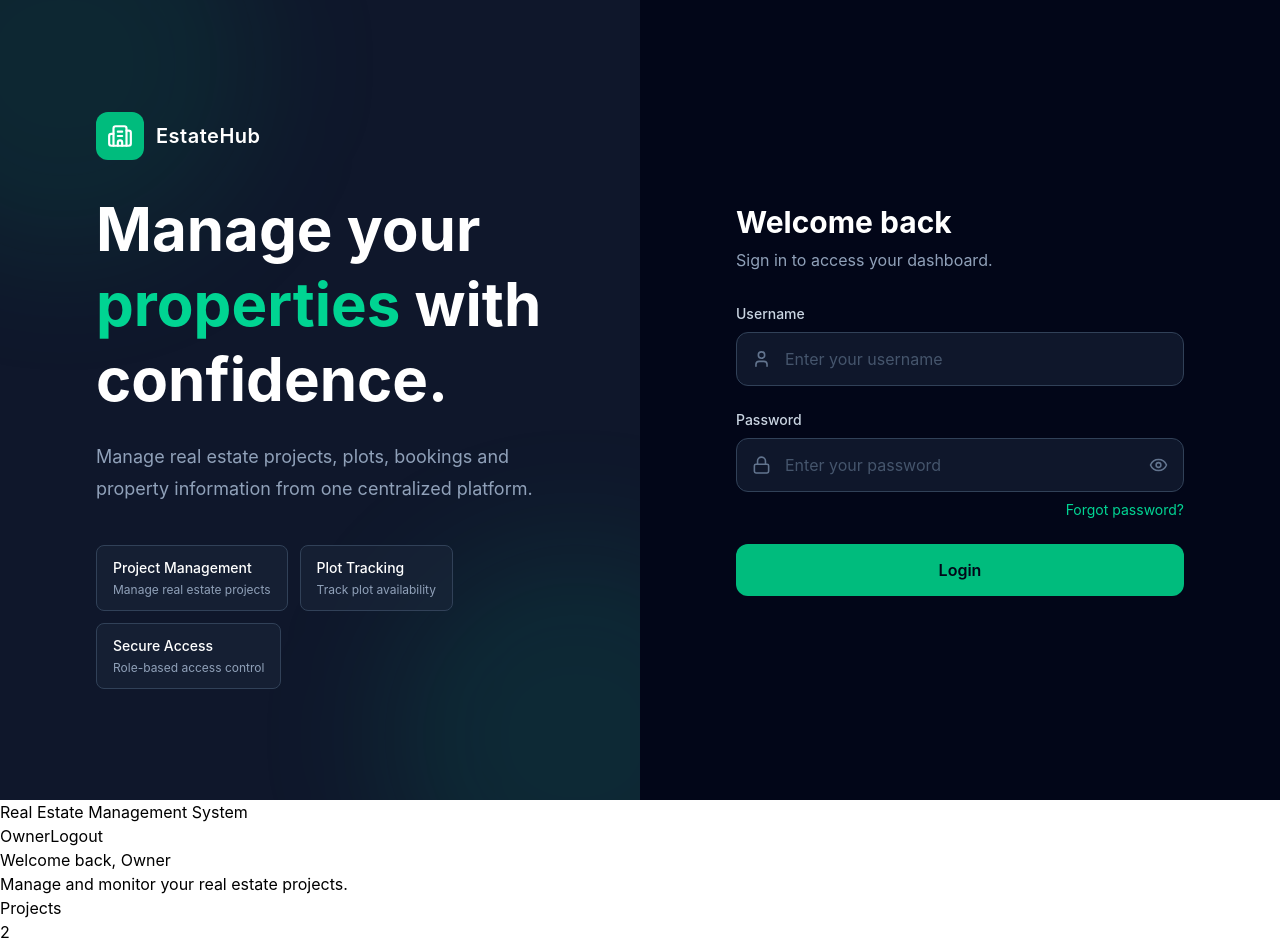
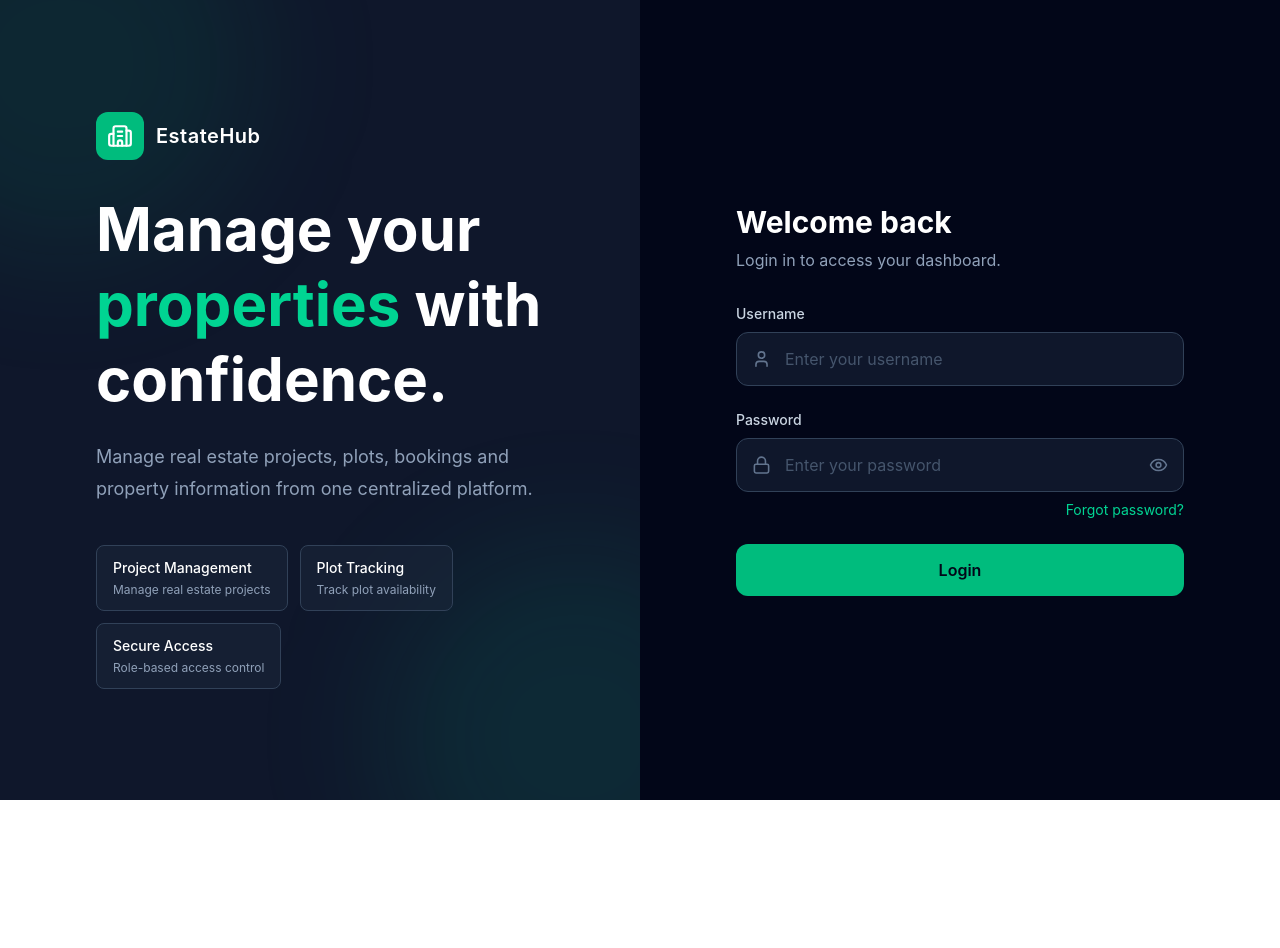
Before and after one commit to guptaji1123/Real-Estate-Management-System, a React app in the folder FRONTEND/: page / in a window 1280 px wide. Shown: the top 948 px of the page. After the commit the page ends 800 px from the top, so only its background shows below. Built offline with nearby package versions, Linux system fonts and the light colour scheme; the HTML template or start-up script is replaced by a standard one.

Commit message:
Install react-outer and made login dashboard navigation

```diff
--- a/FRONTEND/package.json
+++ b/FRONTEND/package.json
@@ -15,6 +15,7 @@
     "motion": "^13.0.0",
     "react": "^19.2.7",
     "react-dom": "^19.2.7",
+    "react-router-dom": "^7.18.2",
     "tailwindcss": "^4.3.3"
   },
   "devDependencies": {
--- a/FRONTEND/src/App.jsx
+++ b/FRONTEND/src/App.jsx
@@ -1,12 +1,16 @@
+import { BrowserRouter, Routes, Route } from "react-router-dom";
+
 import Login from "./pages/Login";
 import Dashboard from "./pages/dashboard";
 
 function App() {
   return (
-    <>
-      <Login />
-      <Dashboard />
-    </>
+    <BrowserRouter>
+      <Routes>
+        <Route path="/" element={<Login />} />
+        <Route path="/dashboard" element={<Dashboard />} />
+      </Routes>
+    </BrowserRouter>
   );
 }
 
--- a/FRONTEND/src/pages/Login.jsx
+++ b/FRONTEND/src/pages/Login.jsx
@@ -1,8 +1,10 @@
+import { useNavigate } from "react-router-dom";
 import { useState } from "react";
 import { Building2, Lock, User, Eye, EyeOff } from "lucide-react";
 import { motion } from "motion/react";
 
 function Login() {
+    const navigate = useNavigate();
     const [username, setUsername] = useState("");
     const [password, setPassword] = useState("");
     const [showPassword, setShowPassword] = useState(false);
@@ -12,6 +14,7 @@
 
         console.log("Username:", username);
         console.log("Password:", password);
+         navigate("/dashboard");
     };
 
     return (
@@ -107,7 +110,7 @@
                         </h2>
 
                         <p className="mt-2 text-slate-400">
-                            Sign in to access your dashboard.
+                            Login in to access your dashboard.
                         </p>
                     </div>
 
```
Also changed, not shown: 1 other file (tests, documents, lock files or other folders).
